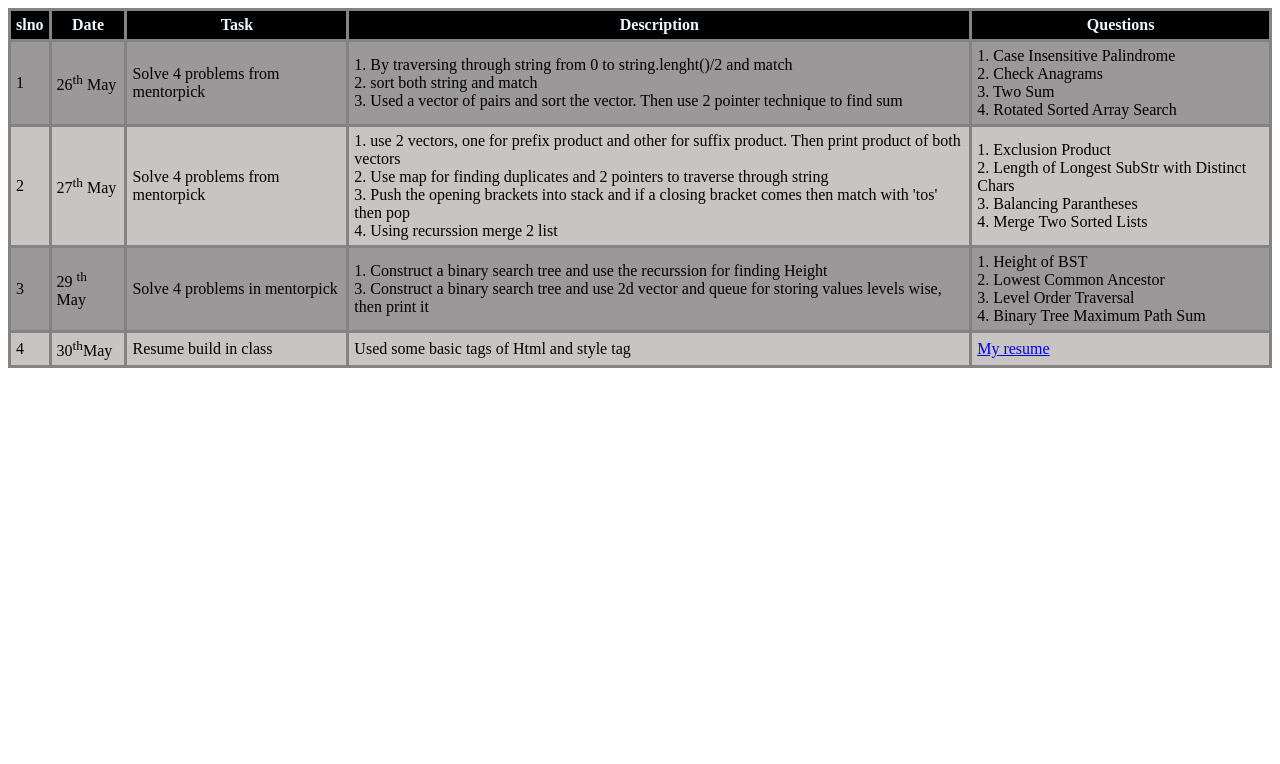
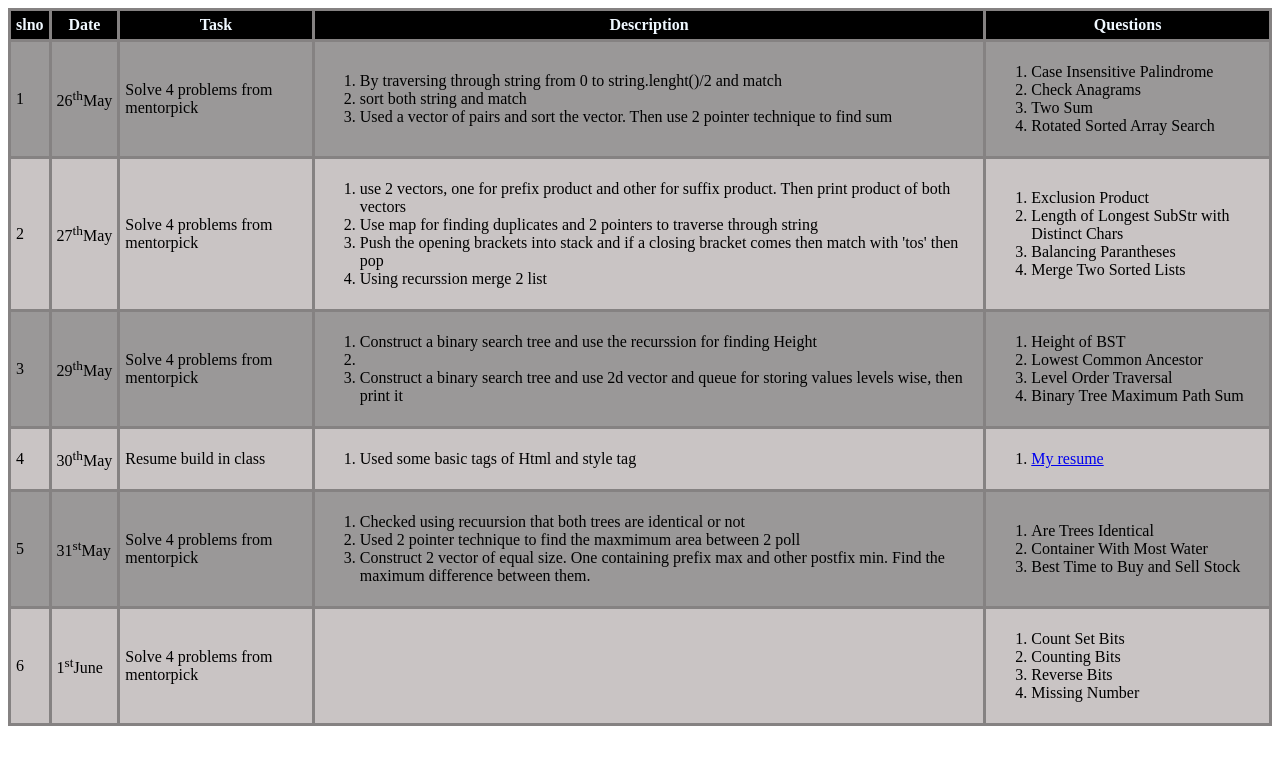
Before and after one commit to RabiKantAchary/github.io, a plain HTML site: page index.html in a window 1280 px wide. Drawn offline with Linux system fonts and the light colour scheme.

Commit message:
june 1st

```diff
--- a/index.html
+++ b/index.html
@@ -20,70 +20,109 @@
     <body>
         <tr>
             <td>1</td>
-            <td>26<sup>th</sup> May</td>
+            <td>26<sup>th</sup>May</td>
             <td>Solve 4 problems from mentorpick</td>
             <td>
-                <span>
-                    1. By traversing through string from 0 to string.lenght()/2 and match <br>
-                    2. sort both string and match <br>
-                    3. Used a vector of pairs and sort the vector. Then use 2 pointer technique to find sum <br>
-                </span>
+                <ol>
+                    <li>By traversing through string from 0 to string.lenght()/2 and match</li>
+                    <li>sort both string and match</li>
+                    <li>Used a vector of pairs and sort the vector. Then use 2 pointer technique to find sum</li>
+                </ol>
             </td>
             <td>
-                <span>
-                    1. Case Insensitive Palindrome <br>
-                    2. Check Anagrams <br>
-                    3. Two Sum <br>
-                    4. Rotated Sorted Array Search <br>
-                </span>
+                <ol>
+                    <li>Case Insensitive Palindrome</li>
+                    <li>Check Anagrams</li>
+                    <li>Two Sum</li>
+                    <li>Rotated Sorted Array Search</li>
+                </ol>
             </td>
         </tr>
         <tr>
             <td>2</td>
-            <td>27<sup>th</sup> May</td>
+            <td>27<sup>th</sup>May</td>
             <td>Solve 4 problems from mentorpick</td>
             <td>
-                <span>
-                    1. use 2 vectors, one for prefix product and other for suffix product. Then print product of both vectors <br>
-                    2. Use map for finding duplicates and 2 pointers to traverse through string <br>
-                    3. Push the opening brackets into stack and if a closing bracket comes then match with 'tos' then pop <br>
-                    4. Using recurssion merge 2 list
-                </span>
+                <ol>
+                    <li>use 2 vectors, one for prefix product and other for suffix product. Then print product of both vectors</li>
+                    <li>Use map for finding duplicates and 2 pointers to traverse through string</li>
+                    <li>Push the opening brackets into stack and if a closing bracket comes then match with 'tos' then pop</li>
+                    <li>Using recurssion merge 2 list</li>
+                </ol>
             </td>
             <td>
-                <span>
-                    1. Exclusion Product <br>
-                    2. Length of Longest SubStr with Distinct Chars <br>
-                    3. Balancing Parantheses <br>
-                    4. Merge Two Sorted Lists <br>
-                </span>
+                <ol>
+                    <li>Exclusion Product</li>
+                    <li>Length of Longest SubStr with Distinct Chars</li>
+                    <li>Balancing Parantheses</li>
+                    <li>Merge Two Sorted Lists</li>
+                </ol>
             </td>
         </tr>
         <tr>
             <td>3</td>
-            <td>29 <sup>th</sup> May</td>
-            <td>Solve 4 problems in mentorpick</td>
+            <td>29<sup>th</sup>May</td>
+            <td>Solve 4 problems from mentorpick</td>
             <td>
-                <span>
-                    1. Construct a binary search tree and use the recurssion for finding Height <br>
-                    3. Construct a binary search tree and use 2d vector and queue for storing values levels wise, then print it
-                </span>
+                <ol>
+                    <li>Construct a binary search tree and use the recurssion for finding Height</li>
+                    <li></li>
+                    <li>Construct a binary search tree and use 2d vector and queue for storing values levels wise, then print it</li>
+                </ol>
             </td>
             <td>
-                <span>
-                    1. Height of BST <br>
-                    2. Lowest Common Ancestor <br>
-                    3. Level Order Traversal <br>
-                    4. Binary Tree Maximum Path Sum <br>
-                </span>
+                <ol>
+                    <li>Height of BST</li>
+                    <li>Lowest Common Ancestor</li>
+                    <li>Level Order Traversal</li>
+                    <li>Binary Tree Maximum Path Sum</li>
+                </ol>
             </td>
         </tr>
         <tr>
             <td>4</td>
             <td>30<sup>th</sup>May</td>
             <td>Resume build in class</td>
-            <td>Used some basic tags of Html and style tag</td>
-            <td><a href="Resume/myresume.html">My resume</a></td>
+            <td><ol>
+                <li>Used some basic tags of Html and style tag</li>
+            </ol></td>
+            <td><ol>
+                <li><a href="Resume/myresume.html">My resume</a></li>
+            </ol></td>
+        </tr>
+        <tr>
+            <td>5</td>
+            <td>31<sup>st</sup>May</td>
+            <td>Solve 4 problems from mentorpick</td>
+
+            <td>
+                <ol>
+                    <li>Checked using recuursion that both trees are identical or not</li>
+                    <li>Used 2 pointer technique to find the maxmimum area between 2 poll</li>
+                    <li>Construct 2 vector of equal size. One containing prefix max and other postfix min. Find the maximum difference between them.</li>
+                </ol>
+            </td>
+            <td>
+                <ol>
+                    <li>Are Trees Identical</li>
+                    <li>Container With Most Water</li>
+                    <li>Best Time to Buy and Sell Stock</li>
+                </ol>
+            </td>
+        </tr>
+        <tr>
+            <td>6</td>
+            <td>1<sup>st</sup>June</td>
+            <td>Solve 4 problems from mentorpick</td>
+            <td></td>
+            <td>
+                <ol>
+                    <li>Count Set Bits</li>
+                    <li>Counting Bits</li>
+                    <li>Reverse Bits</li>
+                    <li>Missing Number</li>
+                </ol>
+            </td>
         </tr>
     </body>
 </table>
--- a/style.css
+++ b/style.css
@@ -11,5 +11,5 @@ td{
    padding: 5px;
 }
 th{
-   padding: 10px-;
+   padding: 20px;
 }
```
Also changed, not shown: Resume/myresume.html (+4 -2 lines).
